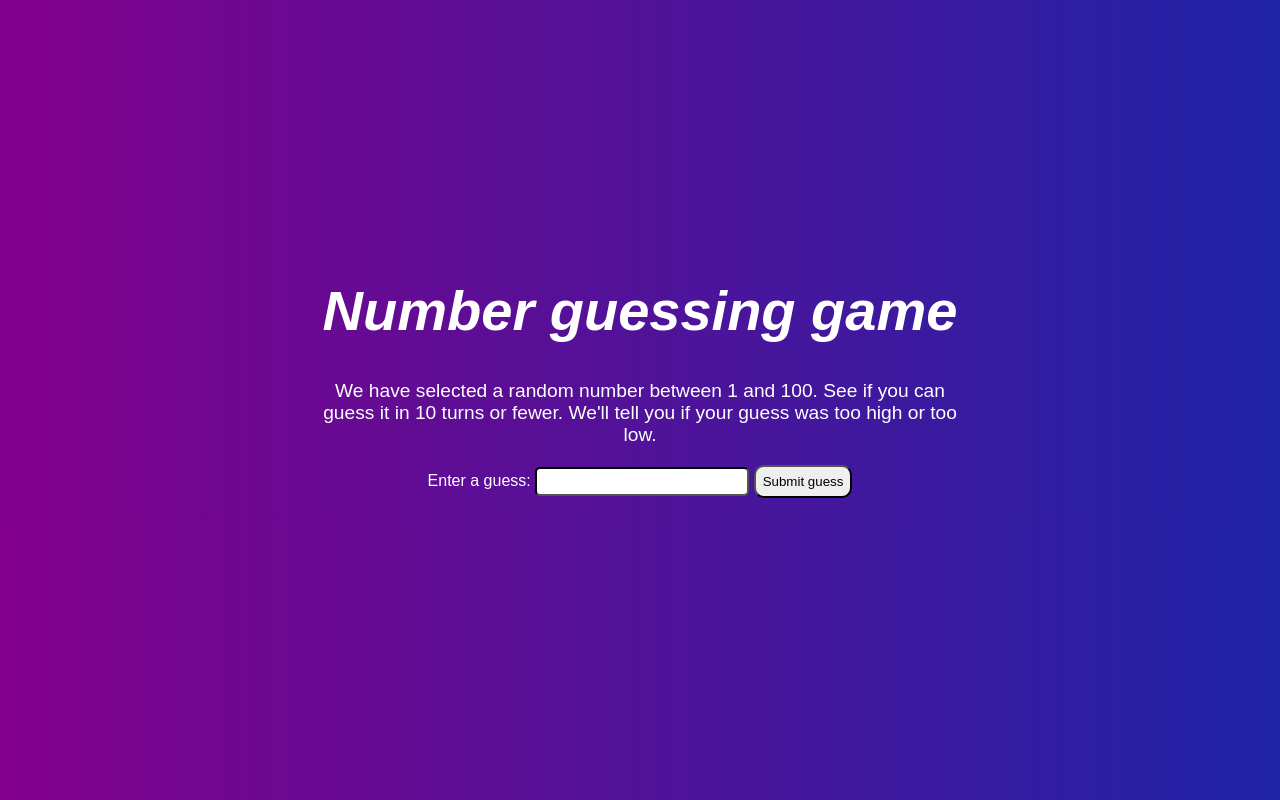
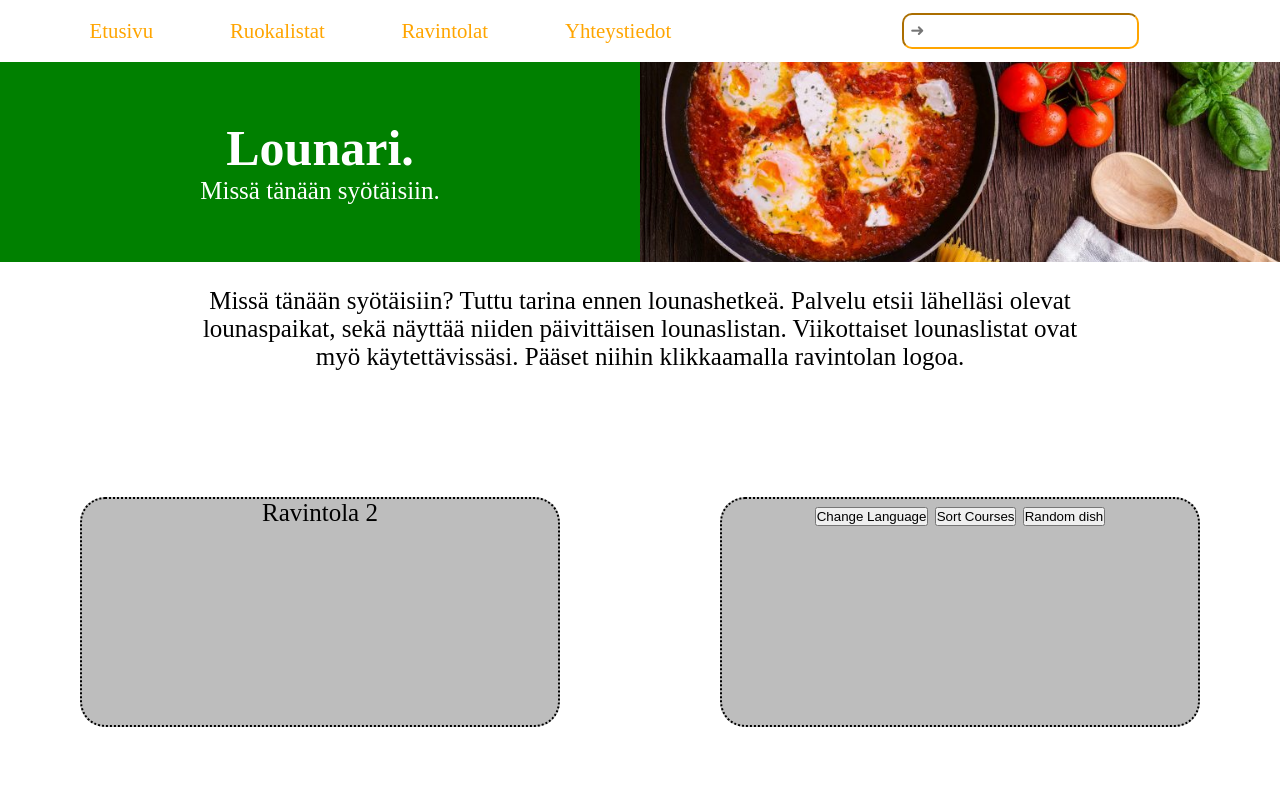
Before and after one commit to oliv3r1/wtmp-starter, a website built with webpack: page src/index.html in a window 1280 px wide. Built offline with nearby package versions, Linux system fonts and the light colour scheme.

Commit message:
week3 start

```diff
--- a/src/assets/styles.css
+++ b/src/assets/styles.css
@@ -1,64 +1,151 @@
-
-
-html {
-  font-family: sans-serif;
+* {
+  box-sizing: border-box;
+  margin: 0;
+  padding: 0;
 }
 
-body {
-  background: rgb(0,0,0);
-  background: linear-gradient(90deg, rgba(0,0,0,0.3561799719887955) 0%, rgba(130,0,139,1) 0%, rgba(31,36,167,1) 100%);
-  width: 50%;
-  padding-top: 30vh;
-  text-align: center;
-  max-width: 800px;
-  min-width: 480px;
-  margin: 0 auto;
-}
-h1{
-  font-size: 3.5em;
-  font-style: oblique;
-  color: white;
+nav {
+  display: flex;
+  justify-content: space-between;
+  align-items: center;
+  padding: 1vw;
+  background-color: white;
 }
 
-p{
-  font-size: 1.2em;
-  color: white;
+ul {
+  display: flex;
+  list-style: none;
+  margin: 0;
+  padding: 0;
 }
 
-.form label {
-  color: white;
+ul li {
+  margin-left: 6vw;
 }
 
-.form input[type="number"] {
-  border-radius: 5px;
-  padding: 5px;
-  width: 200px;
+ul li a {
+  font-size: 1.3em;
+  color: orange;
+  text-decoration: none;
+}
+ul li a:hover {
+  color: red;
 }
 
-.lastResult {
-  color: rgb(255, 255, 255);
-  background-color: red;
-  margin-left: 41%;
-  width: 19%;
-  border: 1px;
+.search-container {
+  display: flex;
+}
+
+.search-container input[type="text"] {
+  padding: 6px;
+  margin-right: 10vw;
+  margin-left: 15px;
+  font-size: 17px;
+  border-color: orange;
   border-radius: 10px;
+}
+
+.item {
+  font-size: 25px;
+  height: 25vh;
+  display: flex;
+  align-items: center;
+  justify-content: center;
+}
+.container {
+  width: 100%;
+  display: grid;
+  grid-template-columns: repeat(auto-fit, minmax(250px, 1fr));
+  grid-template-areas:
+    "left right"
+    "info info "
+    "box1 box2 ";
 
 }
 
-
-
-.resultParas {
-  color: rgba(255, 255, 255, 0);
+.left {
+  grid-area: left;
+  align-items: center;
+  display: flex;
+  flex-direction: column;
+  justify-content: center;
+  color: white;
+  background-color: green;
+}
+.right > img {
+  grid-area: right;
+  object-fit: cover;
+  width: 100%;
+  min-height: 100%;
+  max-height: 100%;
 }
 
-.form input {
-  padding: 7px;
-  border-radius: 10px;
-  border-color: rgb(0, 0, 0);
+.info {
+  grid-area: info;
+  width: 100%;
+  font-size: 25px;
+  height: 25vh;
+  margin-top: 1em;
+  padding-left: 8em;
+  padding-right: 8em;
+  margin-bottom: 1em;
+  text-align: center;
+  justify-content: center;
+  align-items: center;
 }
 
-button{
-  padding: 7px;
-  border-radius: 10px;
-  border-color: rgb(0, 0, 0);
+.box1 {
+  grid-area: box1;
+  align-items: center;
+  flex-direction: row;
+  justify-content: center;
+  text-align: center;
+  background-color: rgb(255, 255, 255);
 }
+
+.box2 {
+  grid-area: box2;
+  align-items: center;
+  flex-direction: row;
+  justify-content: center;
+  color: black;
+  text-align: center;
+  background-color: rgb(255, 255, 255);
+}
+
+@media screen and (max-width: 840px) {
+  .container {
+    display: flex;
+    flex-direction: column;
+  }
+
+  .info {
+    padding: 1em;
+    margin-bottom: 2em;
+    grid-area: info;
+    width: 100%;
+  }
+  .search-container {
+    display: none;
+  }
+}
+
+.textbox{
+  width: 75%;
+  height: 230px;
+  background-color: rgb(189, 189, 189);
+  align-items: center;
+  justify-content: center;
+  border-radius: 25px;
+  border: 2px dotted black;
+}
+
+.textbox2{
+  background-color: rgb(189, 189, 189);;
+  width: 75%;
+  height: 230px;
+  align-items: center;
+  justify-content: center;
+  border-radius: 25px;
+  border: 2px dotted black;
+}
--- a/src/index.html
+++ b/src/index.html
@@ -3,24 +3,68 @@
   <head>
     <meta charset="utf-8" />
     <title><%= htmlWebpackPlugin.options.title %></title>
+    <meta http-equiv="X-UA-Compatible" content="IE=edge" />
+    <meta name="viewport" content="width=device-width, initial-scale=1.0" />
     <link rel="stylesheet" href="assets/styles.css" />
-
+    <title>Lounari</title>
   </head>
   <body>
-    <h1>Number guessing game</h1>
+    <nav>
+      <ul>
+        <li><a href="#">Etusivu</a></li>
+        <li><a href="#">Ruokalistat</a></li>
+        <li><a href="#">Ravintolat</a></li>
+        <li><a href="#">Yhteystiedot</a></li>
+      </ul>
+      <div class="search-container">
+        <form>
+          <input type="text" placeholder="➜" />
+        </form>
+      </div>
+    </nav>
+    <header>
+            <div class="container">
+              <div class="item left">
+            <h1>Lounari.</h1>
+            <p>Missä tänään syötäisiin.</p>
+          </div>
+            <div class="item right">
+              <img src="assets/Lounas.jpg"  alt="image">
+            </div>
+            <div class=" info">
+              <p>Missä tänään syötäisiin? Tuttu tarina ennen lounashetkeä. Palvelu etsii lähelläsi olevat lounaspaikat, sekä näyttää
+               niiden päivittäisen lounaslistan. Viikottaiset lounaslistat ovat myö
+              käytettävissäsi. Pääset niihin klikkaamalla ravintolan logoa.</p>
+            </div>
 
-    <p>We have selected a random number between 1 and 100. See if you can guess it in 10 turns or fewer. We'll tell you if your guess was too high or too low.</p>
 
-    <div class="form">
-      <label for="guessField">Enter a guess: </label>
-      <input type="number" min="1" max="100" required id="guessField" class="guessField">
-      <input type="submit" value="Submit guess" class="guessSubmit">
-    </div>
+        </div>
 
-    <div class="resultParas">
-      <p class="guesses"></p>
-      <p class="lastResult"></p>
-      <p class="lowOrHi"></p>
-    </div>
+
+    </header>
+
+    <main class="container">
+        <div class="item box1">
+            <div class="textbox">
+                <p>Ravintola 2</p>
+               </div>
+
+        </div>
+
+
+        <div class="item box2">
+
+           <div class="textbox2">
+            <button id="changeLanguage">Change Language</button>
+            <button id="sortCourses">Sort Courses</button>
+            <button id="randomBtn">Random dish</button>
+
+            <div id="courses">
+
+            </div>
+           </div>
+        </div>
+    </main>
+
   </body>
 </html>
```
Also changed, not shown: src/assets/Lounas.jpg (added).
